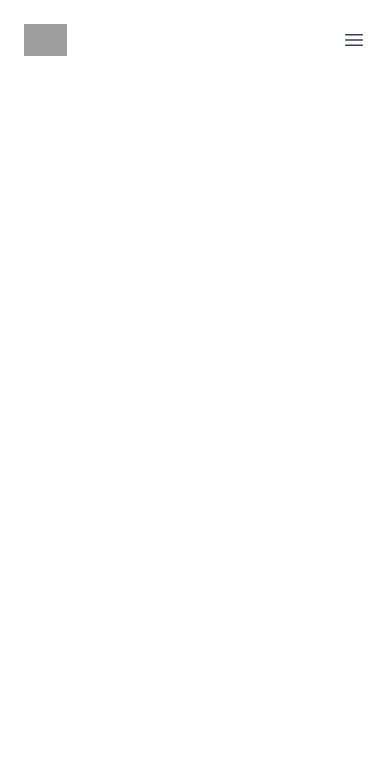
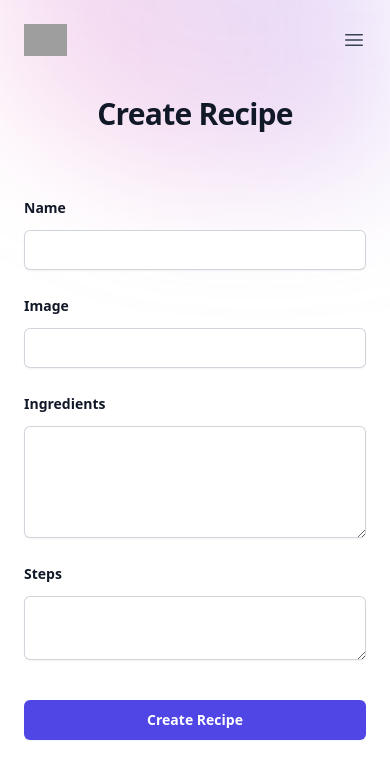
Before and after one commit to Duly111/React-Project-June-2024, a React (Vite) app in the folder client/: page /recipe/1/edit in a window 390 px wide. Shown: the top 778 px of the page. Built offline with nearby package versions, Linux system fonts and the light colour scheme; no server answers; grey boxes are pictures that could not be loaded.

Commit message:
add Edit functionality

```diff
--- a/client/src/App.jsx
+++ b/client/src/App.jsx
@@ -1,4 +1,4 @@
-import {Routes,Route} from 'react-router-dom'
+import {Routes,Route, Router} from 'react-router-dom'
 
 import Header from "./components/header/Header"
 import Home from "./components/home/Home"
@@ -9,6 +9,7 @@
 import RecipeDetails from './components/recipe-details/RecipeDetails'
 import Logout from './components/logout/Logout'
 import { AuthContextProvider } from './context/AuthContext'
+import RecipeEdit from './components/recipe-edit/RecipeEdit'
 
 function App() {
 
@@ -23,6 +24,7 @@
             <Route path='/register' element={<Register/>}/>
             <Route path='/recipe' element={<RecipeList/>}/>
             <Route path='/recipe/:recipeId/details' element={<RecipeDetails/>}/>
+            <Route path='//recipe/:recipeId/edit' element={<RecipeEdit/>}/>
             <Route path='/recipes/create' element={<RecipeCreate/>}/>
             <Route path='/logout' element={<Logout/>}/>
         </Routes>
--- a/client/src/components/recipe-create/RecipeCreate.jsx
+++ b/client/src/components/recipe-create/RecipeCreate.jsx
@@ -1,9 +1,37 @@
+import { useNavigate } from "react-router-dom";
+import { useForm } from "../../hooks/useForm";
+import { useCreateRecipe } from "../../hooks/useRecipes";
 
 
+const initialValues = {
+  name: '',
+  img: '',
+  ingredients: '',
+  steps: '',
+};
+
 export default function RecipeCreate() {
+  const navigate = useNavigate();
+  const createRecipe = useCreateRecipe();
 
-    return (
-    <form >
+  const createHendler = async (values) => {
+    try {
+      const { _id: recipeId } = createRecipe(values);
+
+      navigate(`/recipe`);
+    } catch (error) {
+      console.log(error.message);
+    }
+  };
+
+  const {
+    values,
+    changeHendler,
+    submitHendler,
+  } = useForm(initialValues, createHendler);
+
+  return (
+    <form onSubmit={submitHendler}>
       <div className="isolate bg-white px-6 py-24 sm:py-32 lg:px-8">
         <div
           aria-hidden="true"
@@ -23,83 +51,75 @@
           <div className="grid grid-cols-1 gap-x-8 gap-y-6 sm:grid-cols-2">
             <div>
               <label htmlFor="first-name" className="block text-sm font-semibold leading-6 text-gray-900">
-                Title
+                Name
               </label>
               <div className="mt-2.5">
                 <input
                   id="first-name"
-                  name="first-name"
+                  name="name"
                   type="text"
+                  value={values.name}
+                  onChange={changeHendler}
                   autoComplete="given-name"
+                  className="block w-full rounded-md border-0 px-3.5 py-2 text-gray-900 shadow-sm ring-1 ring-inset ring-gray-300 placeholder:text-gray-400 focus:ring-2 focus:ring-inset focus:ring-indigo-600 sm:text-sm sm:leading-6 font-sizw: 18px"
+                />
+              </div>
+            </div>
+            <div className="sm:col-span-2">
+              <label htmlFor="image" className="block text-sm font-semibold leading-6 text-gray-900">
+                Image
+              </label>
+              <div className="mt-2.5">
+                <input
+                  id="image"
+                  name="img"
+                  type="text"
+                  value={values.img}
+                  onChange={changeHendler}
                   className="block w-full rounded-md border-0 px-3.5 py-2 text-gray-900 shadow-sm ring-1 ring-inset ring-gray-300 placeholder:text-gray-400 focus:ring-2 focus:ring-inset focus:ring-indigo-600 sm:text-sm sm:leading-6"
                 />
               </div>
             </div>
             <div className="sm:col-span-2">
-              <label htmlFor="company" className="block text-sm font-semibold leading-6 text-gray-900">
-                Image
+              <label htmlFor="ingredients" className="block text-sm font-semibold leading-6 text-gray-900">
+                Ingredients
               </label>
               <div className="mt-2.5">
-                <input
-                  id="company"
-                  name="company"
-                  type="text"
-                  autoComplete="organization"
+                <textarea
+                  id="ingredients"
+                  name="ingredients"
+                  rows={4}
+                  value={values.ingredients}
+                  onChange={changeHendler}
                   className="block w-full rounded-md border-0 px-3.5 py-2 text-gray-900 shadow-sm ring-1 ring-inset ring-gray-300 placeholder:text-gray-400 focus:ring-2 focus:ring-inset focus:ring-indigo-600 sm:text-sm sm:leading-6"
                 />
               </div>
             </div>
             <div className="sm:col-span-2">
-              <label htmlFor="message" className="block text-sm font-semibold leading-6 text-gray-900">
-                Ingredients
-              </label>
-              <div className="mt-2.5">
-                <textarea
-                  id="message"
-                  name="message"
-                  rows={4}
-                  className="block w-full rounded-md border-0 px-3.5 py-2 text-gray-900 shadow-sm ring-1 ring-inset ring-gray-300 placeholder:text-gray-400 focus:ring-2 focus:ring-inset focus:ring-indigo-600 sm:text-sm sm:leading-6"
-                  defaultValue={''}
-                />
-              </div>
-            </div>
-            <div className="sm:col-span-2">
-              <label htmlFor="message" className="block text-sm font-semibold leading-6 text-gray-900">
+              <label htmlFor="steps" className="block text-sm font-semibold leading-6 text-gray-900">
                 Steps
               </label>
               <div className="mt-2.5">
                 <textarea
-                  id="message"
-                  name="message"
-                  rows={4}
+                  id="steps"
+                  name="steps"
+                  value={values.steps}
+                  onChange={changeHendler}
                   className="block w-full rounded-md border-0 px-3.5 py-2 text-gray-900 shadow-sm ring-1 ring-inset ring-gray-300 placeholder:text-gray-400 focus:ring-2 focus:ring-inset focus:ring-indigo-600 sm:text-sm sm:leading-6"
-                  defaultValue={''}
                 />
               </div>
             </div>
-            {/* <field className="flex gap-x-4 sm:col-span-2">
-              <div className="flex h-6 items-center">
-
-              </div>
-              <label className="text-sm leading-6 text-gray-600">
-                By selecting this, you agree to our{' '}
-                <a href="#" className="font-semibold text-indigo-600">
-                  privacy&nbsp;policy
-                </a>
-                .
-              </label>
-            </field> */}
           </div>
           <div className="mt-10">
             <button
               type="submit"
               className="block w-full rounded-md bg-indigo-600 px-3.5 py-2.5 text-center text-sm font-semibold text-white shadow-sm hover:bg-indigo-500 focus-visible:outline focus-visible:outline-2 focus-visible:outline-offset-2 focus-visible:outline-indigo-600"
             >
-              Let's talk
+              Create Recipe
             </button>
           </div>
         </div>
       </div>
     </form>
-    )
-  }
+  );
+}
--- a/client/src/components/recipe-details/RecipeDetails.jsx
+++ b/client/src/components/recipe-details/RecipeDetails.jsx
@@ -3,6 +3,7 @@
 import { useGetOneRecipes } from "../../hooks/useRecipes";
 import { useAuthContext } from "../../context/AuthContext";
 import { useForm } from "../../hooks/useForm";
+import recipesAPI from "../../api/recipes-api";
 
 const initialValues = {
     comment: '',
@@ -31,6 +32,22 @@
         }
     })
 
+    const recipeDeleteHendler = async () =>{
+        const isConfirm = confirm(`Are you sure you want do update ${recipe.name} game??`);
+
+        if(!isConfirm){
+            return
+        }
+
+        try {
+            recipesAPI.remove(recipeId);
+            navigate('/');
+        } catch (error) {
+            console.log(error.message);
+        }
+
+    }
+
     const isOwner = userId  === recipe._ownerId;
 
     return(
@@ -42,17 +59,17 @@
                 <img className="game-img" src={recipe.img} />
                 <h1>{recipe.name}</h1>
             </div>
-
+            <h3 style={{ fontWeight: 'bold' }}>Ingredients:</h3>
             <p className="text">
                 {recipe.ingredients}
             </p>
-
+            <h3 style={{ fontWeight: 'bold', paddingLeft: '60px' }}>Steps</h3>
             <p className="text">
                 {recipe.steps}
             </p>
 
-            <div className="details-comments">
-                <h2>Comments:</h2>
+            <div className="details-comments ">
+                <h2 style={{ fontWeight: 'bold', paddingLeft: '60px' }}>Comments:</h2>
                 <ul>
                     {comments.map(comment =>(
                         <li key={comment._id} className="comment">
@@ -64,8 +81,8 @@
             </div>
             {(isOwner &&
                 <div className="buttons">
-                    <Link href="" className="button">Edit</Link>
-                    <a href="#" className="button">Delete</a>
+                    <Link to={`/recipe/${recipeId}/edit`} className="button">Edit</Link>
+                    <a href="#" onClick={recipeDeleteHendler} className="button">Delete</a>
                 </div>
             )}
 
--- /dev/null
+++ b/client/src/components/recipe-edit/RecipeEdit.jsx
@@ -0,0 +1,126 @@
+import { useNavigate, useParams } from "react-router-dom";
+import { useGetOneRecipes } from "../../hooks/useRecipes";
+import { useMemo } from "react";
+import { useForm } from "../../hooks/useForm";
+import recipesAPI from "../../api/recipes-api";
+
+const initialValues = {
+    name: '',
+    img: '',
+    ingredients: '',
+    steps: '',
+  };
+
+export default function RecipeEdit(){
+    const navigate = useNavigate();
+    const {recipeId} = useParams();
+    const [recipe] = useGetOneRecipes(recipeId);
+    const initialFormValues = useMemo(() => Object.assign({},initialValues,recipe),[recipe]);
+
+    const {
+        values,
+        submitHendler,
+        changeHendler,
+    } = useForm(initialFormValues,async (values) =>{
+        const isConfirm = confirm(`Are you sure you want do update ${values.name} recipe??`);
+
+        if(isConfirm){
+            await recipesAPI.update(recipeId,values);
+            navigate(`/recipe/${recipeId}/details`)
+
+        }
+    })
+
+    return(
+    <form onSubmit={submitHendler}>
+        <div className="isolate bg-white px-6 py-24 sm:py-32 lg:px-8">
+          <div
+            aria-hidden="true"
+            className="absolute inset-x-0 top-[-10rem] -z-10 transform-gpu overflow-hidden blur-3xl sm:top-[-20rem]"
+          >
+            <div
+              className="relative left-1/2 -z-10 aspect-[1155/678] w-[36.125rem] max-w-none -translate-x-1/2 rotate-[30deg] bg-gradient-to-tr from-[#ff80b5] to-[#9089fc] opacity-30 sm:left-[calc(50%-40rem)] sm:w-[72.1875rem]"
+            />
+          </div>
+          <div className="mx-auto max-w-2xl text-center">
+            <h2 className="text-3xl font-bold tracking-tight text-gray-900 sm:text-4xl">Create Recipe</h2>
+            <p className="mt-2 text-lg leading-8 text-gray-600">
+
+            </p>
+          </div>
+          <div action="#" method="POST" className="mx-auto mt-16 max-w-xl sm:mt-20">
+            <div className="grid grid-cols-1 gap-x-8 gap-y-6 sm:grid-cols-2">
+              <div>
+                <label htmlFor="first-name" className="block text-sm font-semibold leading-6 text-gray-900">
+                  Name
+                </label>
+                <div className="mt-2.5">
+                  <input
+                    id="first-name"
+                    name="name"
+                    type="text"
+                    value={values.name}
+                    onChange={changeHendler}
+                    autoComplete="given-name"
+                    className="block w-full rounded-md border-0 px-3.5 py-2 text-gray-900 shadow-sm ring-1 ring-inset ring-gray-300 placeholder:text-gray-400 focus:ring-2 focus:ring-inset focus:ring-indigo-600 sm:text-sm sm:leading-6 font-sizw: 18px"
+                  />
+                </div>
+              </div>
+              <div className="sm:col-span-2">
+                <label htmlFor="image" className="block text-sm font-semibold leading-6 text-gray-900">
+                  Image
+                </label>
+                <div className="mt-2.5">
+                  <input
+                    id="image"
+                    name="img"
+                    type="text"
+                    value={values.img}
+                    onChange={changeHendler}
+                    className="block w-full rounded-md border-0 px-3.5 py-2 text-gray-900 shadow-sm ring-1 ring-inset ring-gray-300 placeholder:text-gray-400 focus:ring-2 focus:ring-inset focus:ring-indigo-600 sm:text-sm sm:leading-6"
+                  />
+                </div>
+              </div>
+              <div className="sm:col-span-2">
+                <label htmlFor="ingredients" className="block text-sm font-semibold leading-6 text-gray-900">
+                  Ingredients
+                </label>
+                <div className="mt-2.5">
+                  <textarea
+                    id="ingredients"
+                    name="ingredients"
+                    rows={4}
+                    value={values.ingredients}
+                    onChange={changeHendler}
+                    className="block w-full rounded-md border-0 px-3.5 py-2 text-gray-900 shadow-sm ring-1 ring-inset ring-gray-300 placeholder:text-gray-400 focus:ring-2 focus:ring-inset focus:ring-indigo-600 sm:text-sm sm:leading-6"
+                  />
+                </div>
+              </div>
+              <div className="sm:col-span-2">
+                <label htmlFor="steps" className="block text-sm font-semibold leading-6 text-gray-900">
+                  Steps
+                </label>
+                <div className="mt-2.5">
+                  <textarea
+                    id="steps"
+                    name="steps"
+                    value={values.steps}
+                    onChange={changeHendler}
+                    className="block w-full rounded-md border-0 px-3.5 py-2 text-gray-900 shadow-sm ring-1 ring-inset ring-gray-300 placeholder:text-gray-400 focus:ring-2 focus:ring-inset focus:ring-indigo-600 sm:text-sm sm:leading-6"
+                  />
+                </div>
+              </div>
+            </div>
+            <div className="mt-10">
+              <button
+                type="submit"
+                className="block w-full rounded-md bg-indigo-600 px-3.5 py-2.5 text-center text-sm font-semibold text-white shadow-sm hover:bg-indigo-500 focus-visible:outline focus-visible:outline-2 focus-visible:outline-offset-2 focus-visible:outline-indigo-600"
+              >
+                Create Recipe
+              </button>
+            </div>
+          </div>
+        </div>
+      </form>
+    );
+}
--- a/client/src/hooks/useRecipes.js
+++ b/client/src/hooks/useRecipes.js
@@ -28,3 +28,9 @@
 
     return [recipe,setRecipe];
 }
+
+export function useCreateRecipe(){
+    const recipeCreateHendler = (recipeData) => recipesAPI.create(recipeData);
+
+    return recipeCreateHendler;
+}
```
Also changed, not shown: client/src/api/recipes-api.js (+4 -4 lines).
